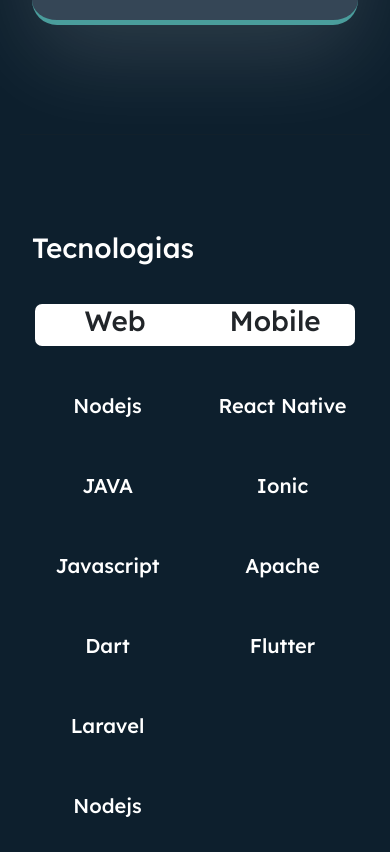
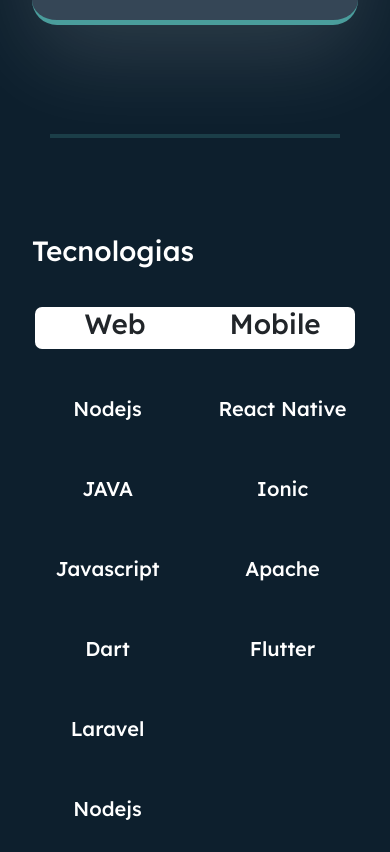
Before and after one commit to zonix480/Portfolio, a React (Create React App) app: page / in a window 390 px wide. Shown: the part 3472-4324 px from the top of the page. Built offline with nearby package versions, Linux system fonts and the light colour scheme.

Commit message:
Cambios responsive

```diff
--- a/src/App.css
+++ b/src/App.css
@@ -20,8 +20,8 @@ section {
 }
 
 hr{
-  border: 2px solid #4A9D9C;
-  margin: 0px 30px 0px 30px;
+  border: 2px solid #4A9D9C !important;
+  margin: 0px 30px 0px 30px !important;
 }
 
 
```
